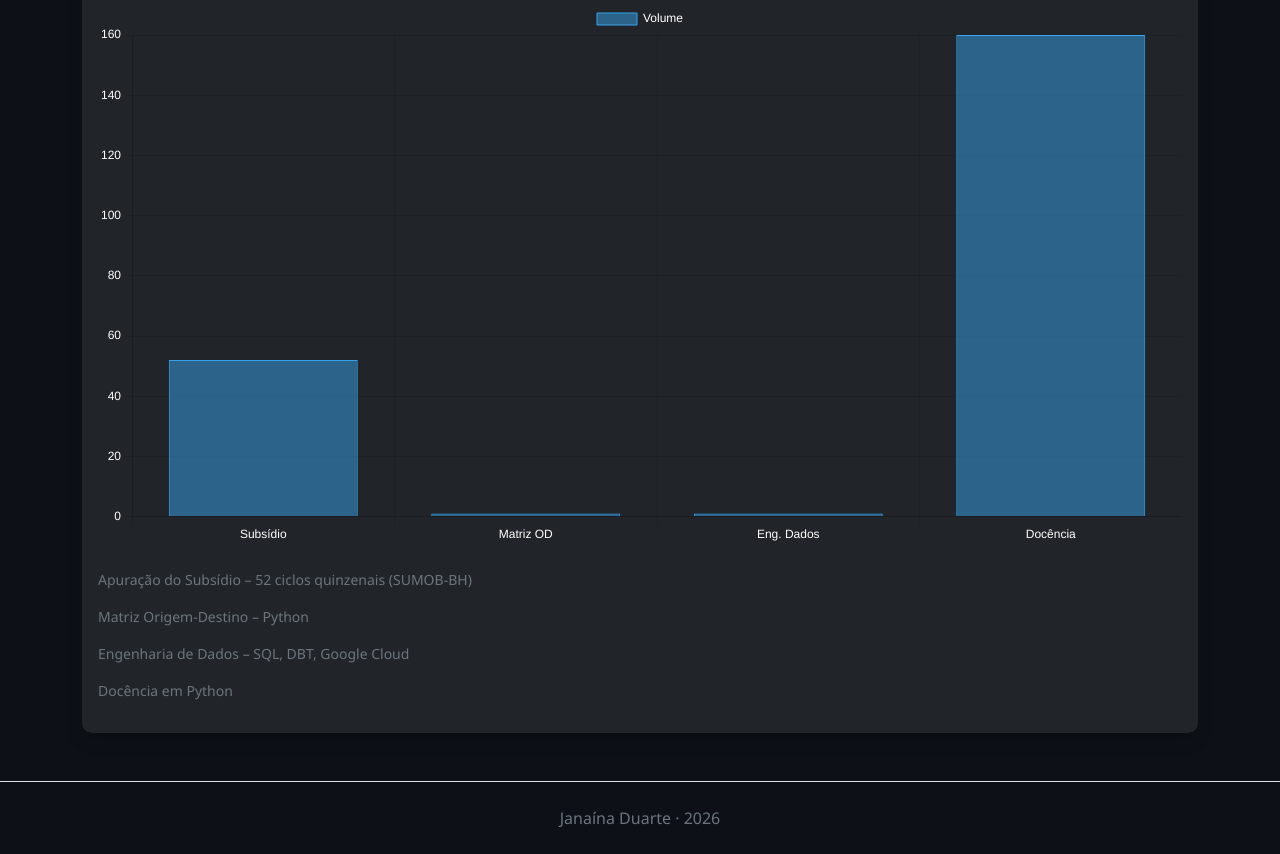
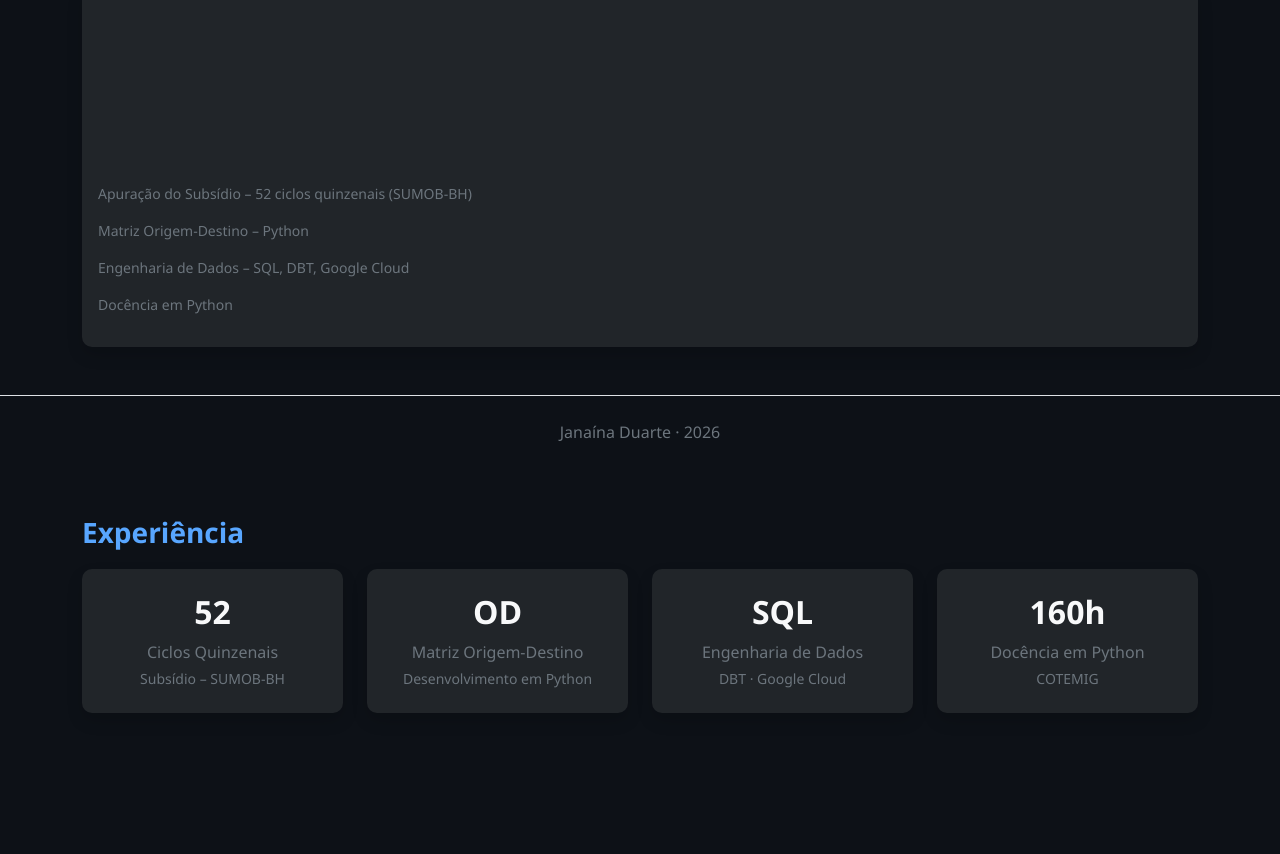
Before and after one commit to Duartejanaina/duartejanaina.github.io, a plain HTML site: page index.html in a window 1280 px wide. Shown: the part 1884-2738 px from the top of the page. After the commit the page ends 2645 px from the top, so only its background shows below. Drawn offline with nearby package versions, Linux system fonts and the light colour scheme.

Commit message:
Update index.html

```diff
--- a/index.html
+++ b/index.html
@@ -119,47 +119,49 @@
 <footer class="text-center py-4 border-top text-secondary">
   Janaína Duarte · 2026
 </footer>
+<section class="container py-5">
+  <h3 class="section-title">Experiência</h3>
 
-<!-- SCRIPTS (NO FINAL!) -->
-<script src="https://cdn.jsdelivr.net/npm/chart.js"></script>
+  <div class="row g-4">
 
-<script>
-document.addEventListener("DOMContentLoaded", function () {
-  const ctx = document.getElementById('graficoExperiencia');
+    <!-- CARD 1 -->
+    <div class="col-md-3">
+      <div class="card bg-dark text-light border-0 shadow text-center p-4">
+        <h2 class="fw-bold">52</h2>
+        <p class="text-secondary mb-1">Ciclos Quinzenais</p>
+        <small class="text-secondary">Subsídio – SUMOB-BH</small>
+      </div>
+    </div>
 
-  new Chart(ctx, {
-    type: 'bar',
-    data: {
-      labels: [
-        'Subsídio',
-        'Matriz OD',
-        'Eng. Dados',
-        'Docência'
-      ],
-      datasets: [{
-        label: 'Volume',
-        data: [52, 1, 1, 160],
-        borderWidth: 1
-      }]
-    },
-    options: {
-      plugins: {
-        legend: {
-          labels: { color: 'white' }
-        }
-      },
-      scales: {
-        x: {
-          ticks: { color: 'white' }
-        },
-        y: {
-          ticks: { color: 'white' }
-        }
-      }
-    }
-  });
-});
-</script>
+    <!-- CARD 2 -->
+    <div class="col-md-3">
+      <div class="card bg-dark text-light border-0 shadow text-center p-4">
+        <h2 class="fw-bold">OD</h2>
+        <p class="text-secondary mb-1">Matriz Origem-Destino</p>
+        <small class="text-secondary">Desenvolvimento em Python</small>
+      </div>
+    </div>
+
+    <!-- CARD 3 -->
+    <div class="col-md-3">
+      <div class="card bg-dark text-light border-0 shadow text-center p-4">
+        <h2 class="fw-bold">SQL</h2>
+        <p class="text-secondary mb-1">Engenharia de Dados</p>
+        <small class="text-secondary">DBT · Google Cloud</small>
+      </div>
+    </div>
+
+    <!-- CARD 4 -->
+    <div class="col-md-3">
+      <div class="card bg-dark text-light border-0 shadow text-center p-4">
+        <h2 class="fw-bold">160h</h2>
+        <p class="text-secondary mb-1">Docência em Python</p>
+        <small class="text-secondary">COTEMIG</small>
+      </div>
+    </div>
+
+  </div>
+</section>
 
 </body>
 </html>
```
